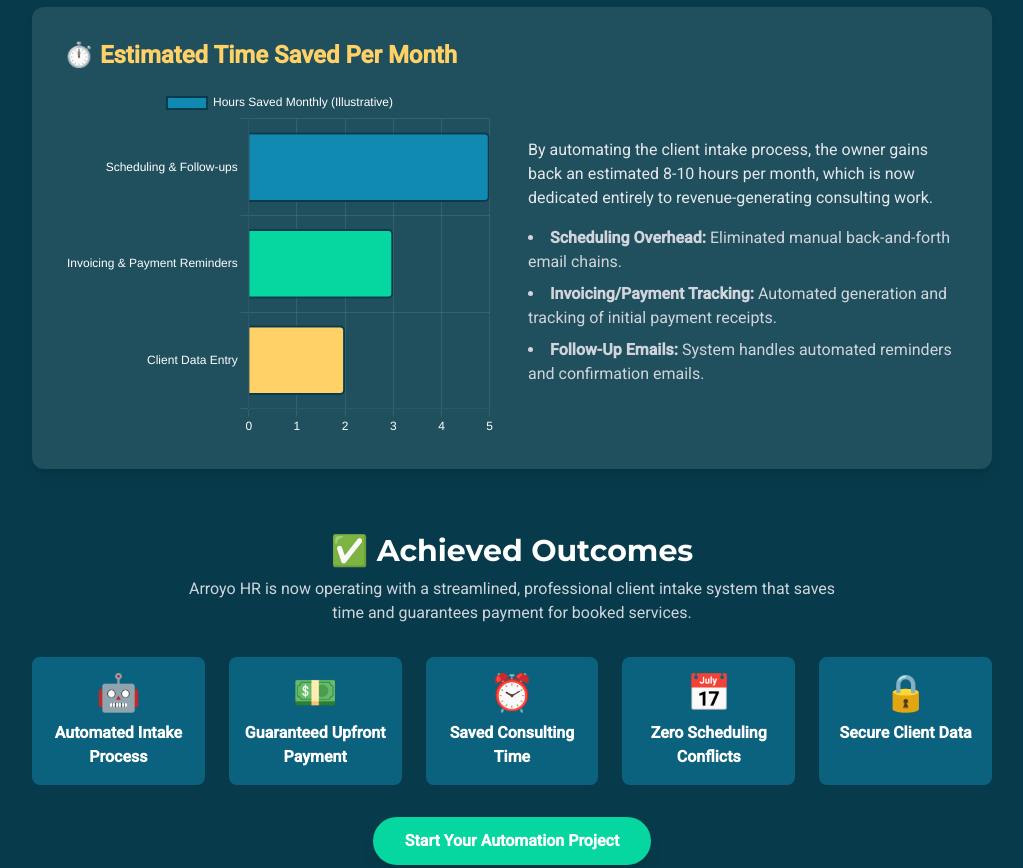
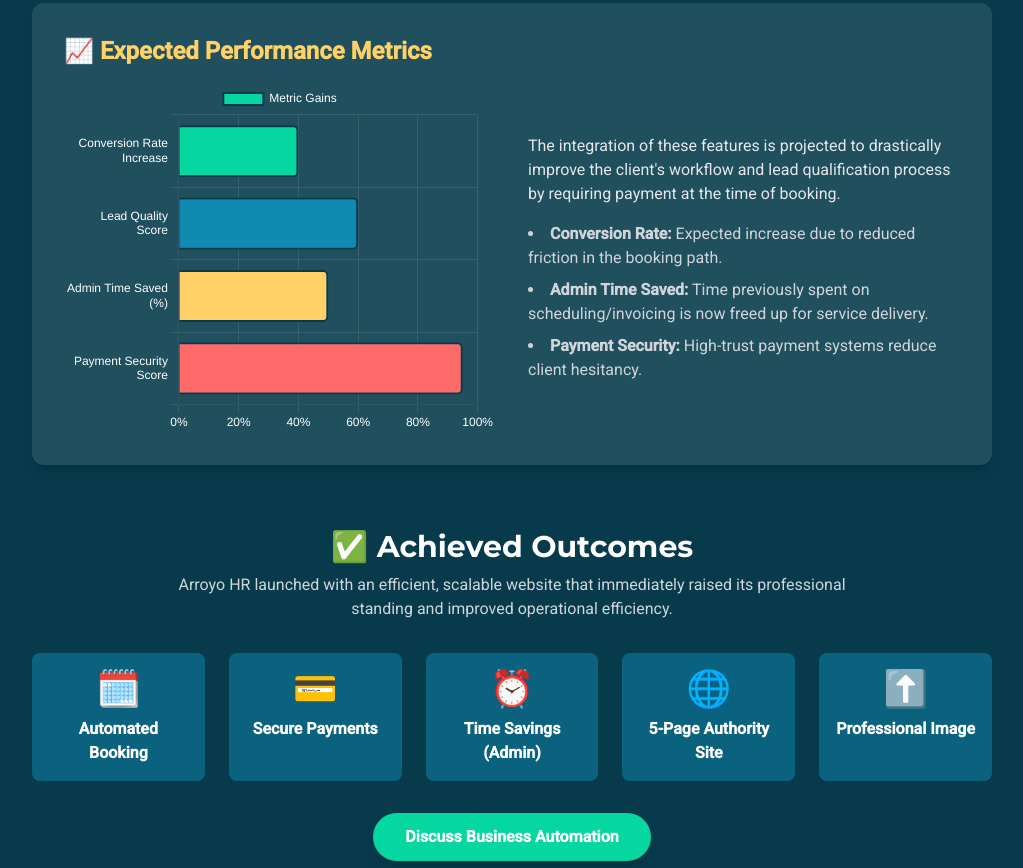
Before and after one commit to JRGuerraF95/gfmkt, a plain HTML site: page arroyo-hr-success.html in a window 1280 px wide. Shown: the part 1427-2295 px from the top of the page, without its empty margins (128-1151 px from the left). Drawn offline with nearby package versions, Linux system fonts and the light colour scheme.

Commit message:
Update arroyo-hr-success.html

```diff
--- a/arroyo-hr-success.html
+++ b/arroyo-hr-success.html
@@ -3,7 +3,7 @@
 <head>
     <meta charset="UTF-8">
     <meta name="viewport" content="width=device-width, initial-scale=1.0">
-    <title>Arroyo HR Website - Success Story</title>
+    <title>Integrated Marketing Success Story | Arroyo HR</title>
     <script src="https://cdn.tailwindcss.com"></script>
     <script src="https://cdn.jsdelivr.net/npm/chart.js"></script>
     <link rel="preconnect" href="https://fonts.googleapis.com">
@@ -44,38 +44,38 @@
         </a>
 
         <header class="text-center mb-12">
-            <h1 class="text-4xl md:text-6xl font-black text-white uppercase tracking-wider">Arroyo HR Consulting</h1>
-            <h2 class="text-2xl md:text-3xl font-bold text-[#FF6B6B]">Creating an Automated Consultation Hub with Payment</h2>
+            <h1 class="text-4xl md:text-6xl font-black text-white uppercase tracking-wider">Arroyo HR</h1>
+            <h2 class="text-2xl md:text-3xl font-bold text-[#FFD166]">Full-Service Website with Booking & Online Payments</h2>
             <p class="mt-2 text-md text-[#06D6A0] font-semibold">
                 <a href="https://arroyohr.com" target="_blank" class="hover:underline">Visit Client Website: arroyohr.com</a>
             </p>
-            <p class="mt-4 max-w-3xl mx-auto text-lg text-gray-300">We delivered a complete five-page website build for an HR firm, featuring integrated appointment booking, consultation scheduling, and secure online payment capabilities to automate their lead-to-client pipeline.</p>
+            <p class="mt-4 max-w-3xl mx-auto text-lg text-gray-300">We developed a robust, professional 5-page website for Arroyo HR, integrating essential business automation features like appointment booking and secure online payment processing.</p>
         </header>
 
         <main>
             <section id="the-challenge" class="mb-16">
                 <div class="text-center mb-8">
                     <h3 class="text-3xl font-bold text-white">The Challenge & Our Solution</h3>
-                    <p class="mt-2 text-gray-300 max-w-2xl mx-auto">Arroyo HR's manual processes for scheduling and invoicing were consuming valuable consultation time. They needed a solution to handle these functions automatically.</p>
+                    <p class="mt-2 text-gray-300 max-w-2xl mx-auto">The client needed a scalable HR consultancy website that could automate scheduling and payment for services, allowing the owner to focus entirely on client consultation and service delivery.</p>
                 </div>
-                <div class="bg-[#FFD166] bg-opacity-30 rounded-xl shadow-2xl p-6 md:p-8 grid grid-cols-1 md:grid-cols-2 gap-8 items-center">
+                <div class="bg-[#118AB2] bg-opacity-30 rounded-xl shadow-2xl p-6 md:p-8 grid grid-cols-1 md:grid-cols-2 gap-8 items-center">
                     <div class="bg-white bg-opacity-10 p-4 rounded-lg flex flex-col items-center text-center">
                         <div class="text-4xl mb-2">🚧</div>
                         <h4 class="font-bold text-xl text-[#FF6B6B]">Problem Statement</h4>
-                        <p class="text-sm text-gray-200 mt-2">Inefficient client intake, calendar juggling, and delayed payments created friction and wasted time for the high-value consulting business.</p>
+                        <p class="text-sm text-gray-200 mt-2">Manual scheduling and invoicing consumed significant time and introduced friction for potential clients looking to book consultations.</p>
                     </div>
                     <div class="bg-white bg-opacity-10 p-4 rounded-lg flex flex-col items-center text-center">
                         <div class="text-4xl mb-2">✅</div>
                         <h4 class="font-bold text-xl text-[#06D6A0]">Solution Statement</h4>
-                        <p class="text-sm text-gray-200 mt-2">We built a modern 5-page site centered around full scheduling automation and integrated payment processing for instant bookings.</p>
+                        <p class="text-sm text-gray-200 mt-2">We built a modern, responsive website featuring seamless third-party booking and payment gateway integration across all five pages.</p>
                     </div>
                 </div>
             </section>
 
             <section id="services" class="space-y-12">
                 <div class="text-center">
-                    <h3 class="text-3xl font-bold text-white">Key Services Delivered: Automation First</h3>
-                    <p class="mt-2 text-gray-300 max-w-2xl mx-auto">The project prioritized technical integrations over static content, ensuring the website serves as a true 24/7 business development tool.</p>
+                    <h3 class="text-3xl font-bold text-white">Key Services Delivered: Automation & Professionalism</h3>
+                    <p class="mt-2 text-gray-300 max-w-2xl mx-auto">Our focus was on integrating high-value, high-automation features into a polished, professional web presence.</p>
                 </div>
 
                 <div class="bg-white bg-opacity-10 p-6 md:p-8 rounded-xl shadow-lg">
@@ -96,17 +96,17 @@
                 </div>
 
                 <div class="bg-white bg-opacity-10 p-6 md:p-8 rounded-xl shadow-lg">
-                    <h4 class="text-2xl font-bold text-[#FFD166] mb-4">⏱️ Estimated Time Saved Per Month</h4>
+                    <h4 class="text-2xl font-bold text-[#FFD166] mb-4">📈 Expected Performance Metrics</h4>
                     <div class="grid grid-cols-1 md:grid-cols-2 gap-8 items-center">
                         <div class="chart-container">
-                            <canvas id="arroyoTimeSavedChart"></canvas>
+                            <canvas id="arroyoMetricsChart"></canvas>
                         </div>
                         <div>
-                            <p class="text-gray-200 mb-4">By automating the client intake process, the owner gains back an estimated 8-10 hours per month, which is now dedicated entirely to revenue-generating consulting work.</p>
+                            <p class="text-gray-200 mb-4">The integration of these features is projected to drastically improve the client's workflow and lead qualification process by requiring payment at the time of booking.</p>
                             <ul class="list-disc list-inside text-gray-300 space-y-2">
-                                <li><span class="font-bold">Scheduling Overhead:</span> Eliminated manual back-and-forth email chains.</li>
-                                <li><span class="font-bold">Invoicing/Payment Tracking:</span> Automated generation and tracking of initial payment receipts.</li>
-                                <li><span class="font-bold">Follow-Up Emails:</span> System handles automated reminders and confirmation emails.</li>
+                                <li><span class="font-bold">Conversion Rate:</span> Expected increase due to reduced friction in the booking path.</li>
+                                <li><span class="font-bold">Admin Time Saved:</span> Time previously spent on scheduling/invoicing is now freed up for service delivery.</li>
+                                <li><span class="font-bold">Payment Security:</span> High-trust payment systems reduce client hesitancy.</li>
                             </ul>
                         </div>
                     </div>
@@ -115,18 +115,18 @@
 
             <section id="results" class="mt-16 text-center">
                 <h3 class="text-3xl font-bold text-white">✅ Achieved Outcomes</h3>
-                <p class="mt-2 mb-8 text-gray-300 max-w-2xl mx-auto">Arroyo HR is now operating with a streamlined, professional client intake system that saves time and guarantees payment for booked services.</p>
+                <p class="mt-2 mb-8 text-gray-300 max-w-2xl mx-auto">Arroyo HR launched with an efficient, scalable website that immediately raised its professional standing and improved operational efficiency.</p>
                 <div class="grid grid-cols-2 md:grid-cols-3 lg:grid-cols-5 gap-6">
-                    <div class="bg-[#118AB2] bg-opacity-50 p-4 rounded-lg flex flex-col items-center text-center"><div class="text-4xl">🤖</div><p class="mt-2 font-semibold">Automated Intake Process</p></div>
-                    <div class="bg-[#118AB2] bg-opacity-50 p-4 rounded-lg flex flex-col items-center text-center"><div class="text-4xl">💵</div><p class="mt-2 font-semibold">Guaranteed Upfront Payment</p></div>
-                    <div class="bg-[#118AB2] bg-opacity-50 p-4 rounded-lg flex flex-col items-center text-center"><div class="text-4xl">⏰</div><p class="mt-2 font-semibold">Saved Consulting Time</p></div>
-                    <div class="bg-[#118AB2] bg-opacity-50 p-4 rounded-lg flex flex-col items-center text-center"><div class="text-4xl">📅</div><p class="mt-2 font-semibold">Zero Scheduling Conflicts</p></div>
-                    <div class="bg-[#118AB2] bg-opacity-50 p-4 rounded-lg flex flex-col items-center text-center"><div class="text-4xl">🔒</div><p class="mt-2 font-semibold">Secure Client Data</p></div>
+                    <div class="bg-[#118AB2] bg-opacity-50 p-4 rounded-lg flex flex-col items-center text-center"><div class="text-4xl">🗓️</div><p class="mt-2 font-semibold">Automated Booking</p></div>
+                    <div class="bg-[#118AB2] bg-opacity-50 p-4 rounded-lg flex flex-col items-center text-center"><div class="text-4xl">💳</div><p class="mt-2 font-semibold">Secure Payments</p></div>
+                    <div class="bg-[#118AB2] bg-opacity-50 p-4 rounded-lg flex flex-col items-center text-center"><div class="text-4xl">⏰</div><p class="mt-2 font-semibold">Time Savings (Admin)</p></div>
+                    <div class="bg-[#118AB2] bg-opacity-50 p-4 rounded-lg flex flex-col items-center text-center"><div class="text-4xl">🌐</div><p class="mt-2 font-semibold">5-Page Authority Site</p></div>
+                    <div class="bg-[#118AB2] bg-opacity-50 p-4 rounded-lg flex flex-col items-center text-center"><div class="text-4xl">⬆️</div><p class="mt-2 font-semibold">Professional Image</p></div>
                 </div>
 
                 <p class="text-center pt-8">
                     <a href="https://www.guerrafourcademkt.com/contact" class="inline-block bg-[#06D6A0] hover:bg-[#6EFFD8] text-white font-bold py-3 px-8 rounded-full shadow-lg transition duration-300">
-                        Start Your Automation Project
+                        Discuss Business Automation
                     </a>
                 </p>
             </section>
@@ -154,7 +154,9 @@
                     currentLine = '';
                 }
                 currentLine += word + ' ';
-            });
+            }
+
+            );
             lines.push(currentLine.trim());
             return lines;
         };
@@ -171,6 +173,16 @@
                                 return label.join(' ');
                             } else {
                                 return label;
+                            }
+                        },
+                        label: function(context) {
+                            let label = context.dataset.label || '';
+                            if (context.chart.config.type === 'doughnut') {
+                                // For Doughnut Chart: Show percentage
+                                return `${context.raw}% of Feature Focus`;
+                            } else {
+                                // For Bar Chart: Show the actual percentage value
+                                return `${context.raw}% Expected Increase`;
                             }
                         }
                     }
@@ -195,7 +207,7 @@
             }
         };
 
-        // Data for Website Feature Focus doughnut chart
+        // Data for Arroyo HR Feature Focus Doughnut Chart
         const arroyoFeatureData = {
             labels: ['Booking Integration', 'Payment System Setup', 'Core Content/SEO', 'UX/Design Refinement'].map(l => wrapText(l, 25)),
             datasets: [{
@@ -212,6 +224,15 @@
             data: arroyoFeatureData,
             options: {
                 ...chartOptionsCallbacks,
+                plugins: {
+                    ...chartOptionsCallbacks.plugins,
+                    legend: {
+                        display: true, // Keep legend visible for this chart
+                        labels: {
+                            color: 'white' // Ensure legend labels are white
+                        }
+                    }
+                },
                 cutout: '60%', // Size of the doughnut hole
                 scales: { // Remove scales for doughnut chart
                     x: { display: false },
@@ -220,27 +241,27 @@
             }
         });
 
-        // Data for Time Saved bar chart
-        const arroyoTimeSavedData = {
-            labels: ['Scheduling & Follow-ups', 'Invoicing & Payment Reminders', 'Client Data Entry'].map(l => wrapText(l, 30)),
+        // Data for Arroyo HR Performance Metrics Bar Chart
+        const arroyoMetricsData = {
+            labels: ['Conversion Rate Increase', 'Lead Quality Score', 'Admin Time Saved (%)', 'Payment Security Score'].map(l => wrapText(l)),
             datasets: [{
-                label: 'Hours Saved Monthly (Illustrative)',
-                data: [5, 3, 2], // Illustrative hours saved
-                backgroundColor: ['#118AB2', '#06D6A0', '#FFD166'],
+                label: 'Metric Gains',
+                data: [40, 60, 50, 95], // Illustrative metric gains/scores
+                backgroundColor: ['#06D6A0', '#118AB2', '#FFD166', '#FF6B6B'],
                 borderColor: '#073B4C',
                 borderWidth: 2,
                 borderRadius: 5
             }]
         };
-        new Chart(document.getElementById('arroyoTimeSavedChart'), {
+        new Chart(document.getElementById('arroyoMetricsChart'), {
             type: 'bar',
-            data: arroyoTimeSavedData,
+            data: arroyoMetricsData,
             options: {
                 ...chartOptionsCallbacks,
                 indexAxis: 'y', // Horizontal bars
                 scales: {
                     x: {
-                        ticks: { color: 'white' },
+                        ticks: { color: 'white', callback: (value) => value + (arroyoMetricsData.labels[0].includes('Increase') ? '%' : '') },
                         grid: { color: 'rgba(255, 255, 255, 0.1)' }
                     },
                     y: {
```
